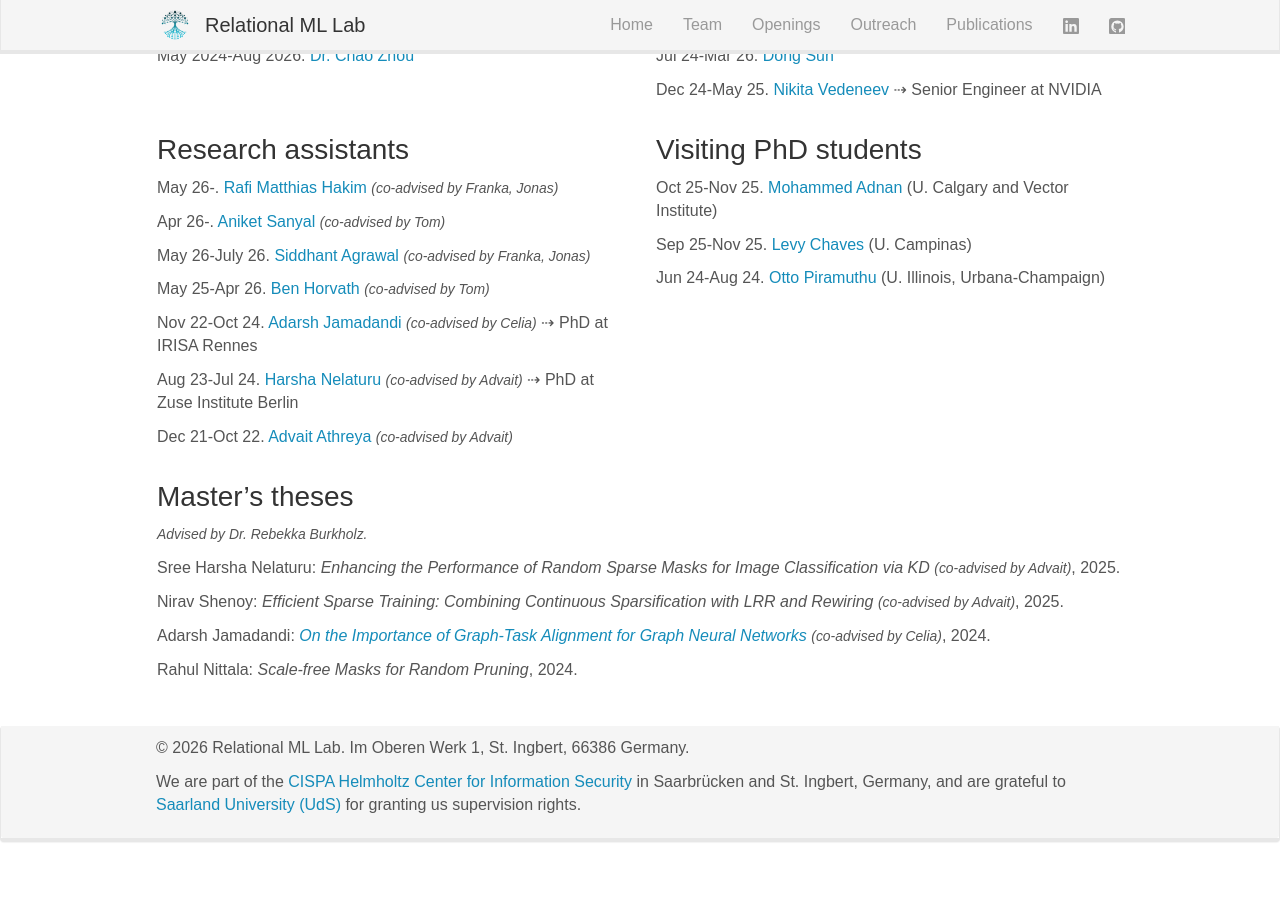
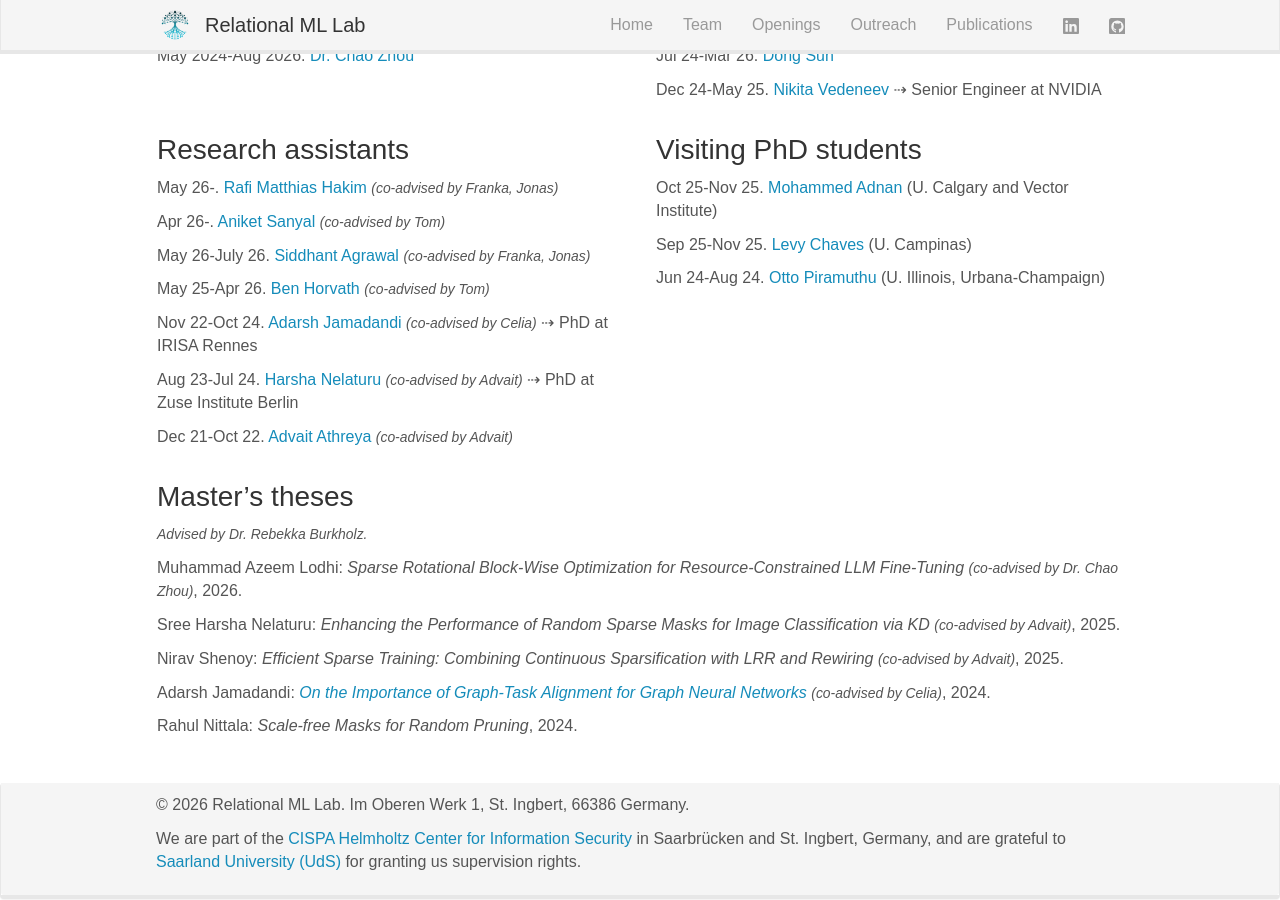
Before and after one commit to RelationalML/relationalml.github.io, a Jekyll site: the page built from _pages/team.md, in a window 1280 px wide and 900 px high, scrolled down 1659 px. Built offline with Jekyll 4.4.1, drawn with Linux system fonts in a browser that asks for light colours; some web fonts are replaced; a script that is not in the unit is left out; before the commit the page ends 2502 px from its top, so only the background shows below that.

Commit message:
Add RoSA arXiv link and Azeem Lodhi's Master's thesis
- RoSA (NeurIPS 2026): link the title to arXiv 2610.06243 and use the
  full author name Muhammad Azeem Lodhi.
- Master's theses: add "Sparse Rotational Block-Wise Optimization for
  Resource-Constrained LLM Fine-Tuning" (2026), co-advised by Dr. Chao Zhou.
- Rebuild _site with `jekyll build`.

```diff
--- a/_bibliography/accepted.bib
+++ b/_bibliography/accepted.bib
@@ -14,9 +14,11 @@
 @inproceedings{
   lodhi2026rosa,
   title={RoSA: Rotational Sparse Adaptation for Memory-Efficient Fine-Tuning},
-  author={Azeem Lodhi and Chao Zhou and Rebekka Burkholz},
+  author={Muhammad Azeem Lodhi and Chao Zhou and Rebekka Burkholz},
   booktitle={The Fortieth Annual Conference on Neural Information Processing Systems},
   year={2026},
+  url={https://arxiv.org/abs/2610.06243},
+  pdf={https://arxiv.org/pdf/2610.06243},
   img={rosa.png},
   abstract={Parameter-efficient fine-tuning (PEFT) reduces the cost of adapting foundation models by focusing training on a small parameter subset. Complementary to this idea, we introduce RoSA (Rotational Sparse Adaptation), which narrows adaptation to a subset of layers at a time. RoSA freezes lower layers close to the input throughout training and rotates a trainable block over later layers, progressively increasing the number of frozen layers close to the input. This design reduces optimizer-state memory, shortens backpropagation, and even forward propagation if activations at the last frozen layer are cached. Because RoSA is orthogonal to the choice of trainable parameterization, it can be combined with PEFT methods or sparse optimizers within each active block. Experiments across multiple LLM architectures and tasks show that RoSA reduces peak memory while maintaining strong fine-tuning performance.},
 }
--- a/_data/alumni_members.yml
+++ b/_data/alumni_members.yml
@@ -138,6 +138,10 @@
     #   url_thesis: https://openreview.net/pdf?id=IFnzabrAbl
     #   date_thesis: TBD
     #   advisors: ["Advait", "Celia"]
+    - name: Muhammad Azeem Lodhi
+      thesis: "Sparse Rotational Block-Wise Optimization for Resource-Constrained LLM Fine-Tuning"
+      date_thesis: 2026
+      advisors: "Dr. Chao Zhou"
     - name: Sree Harsha Nelaturu
       thesis: "Enhancing the Performance of Random Sparse Masks for Image Classification via KD"
       date_thesis: 2025
```
Also changed, not shown: 2 other files.
